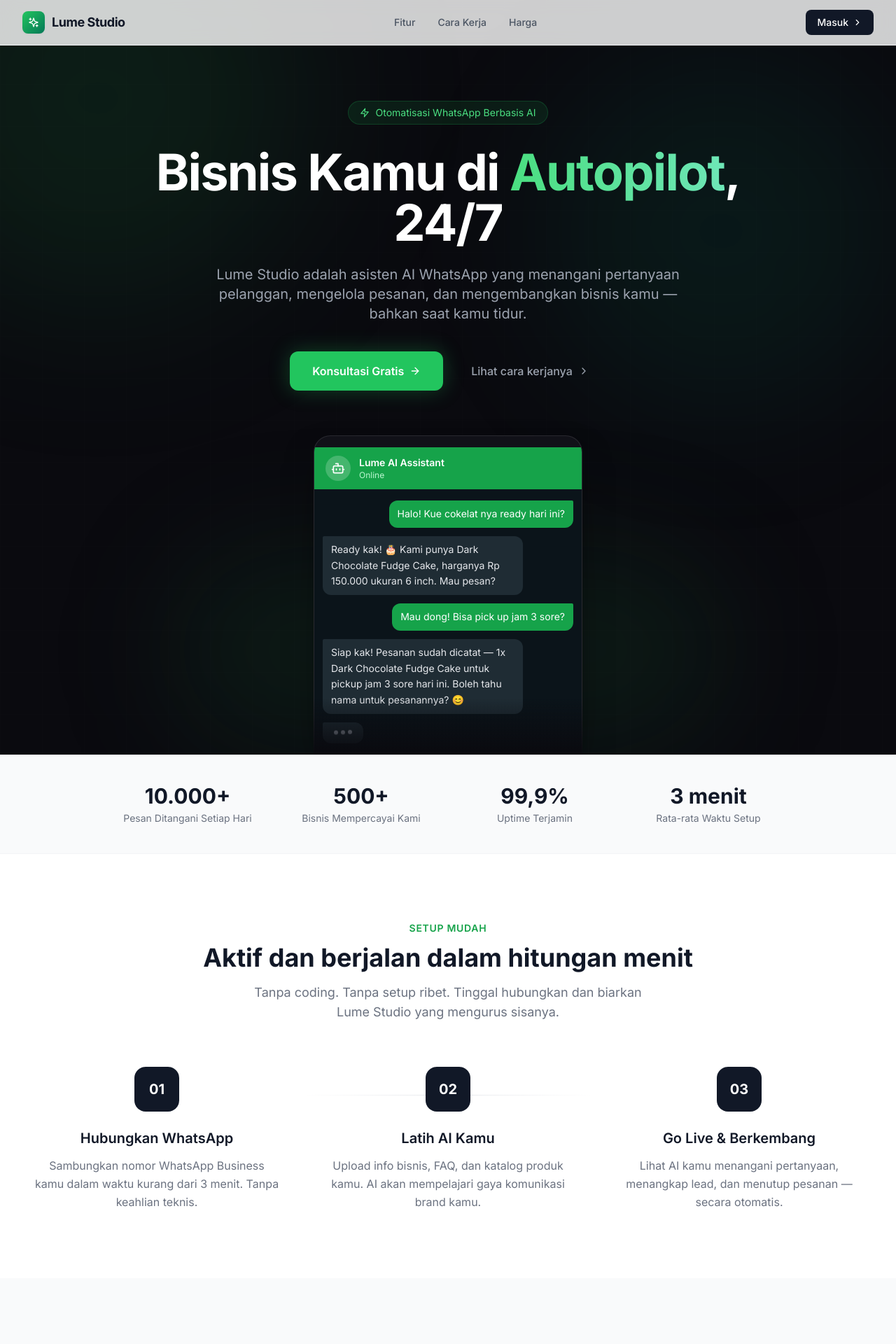
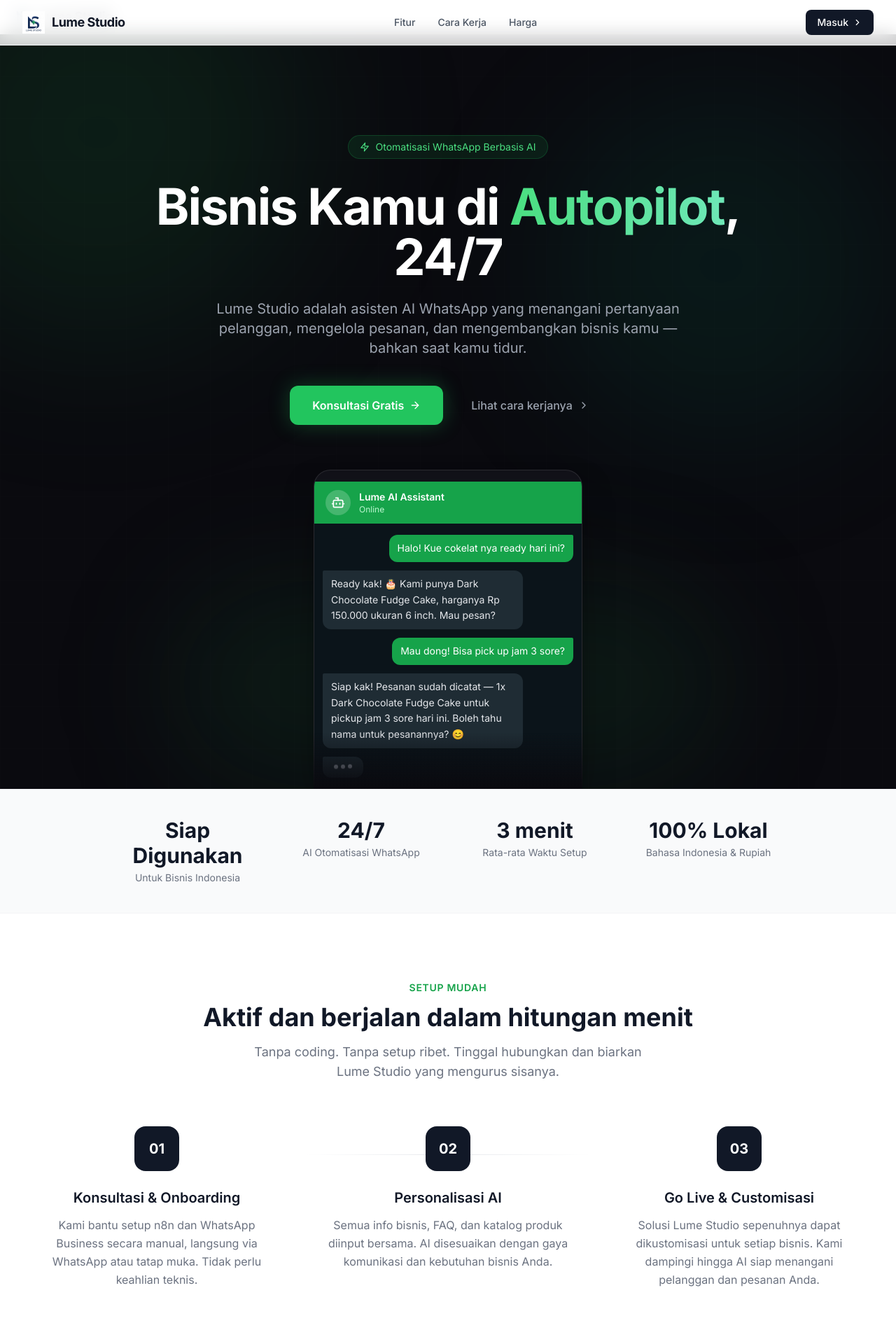
Before and after one commit to hi-lumestudio/LumeStudio, a Next.js app: page / in a window 1280 px wide. Shown: the top 1920 px of the page at 70% size. Built offline with nearby package versions, Linux system fonts and the light colour scheme.

Commit message:
Update branding with new logo and landing page refinements

```diff
--- a/app/layout.tsx
+++ b/app/layout.tsx
@@ -2,6 +2,7 @@
 import { Inter } from 'next/font/google'
 import './globals.css'
 import { Toaster } from 'sonner'
+import Image from 'next/image'
 
 const inter = Inter({ subsets: ['latin'], variable: '--font-inter' })
 
@@ -14,6 +15,15 @@
   return (
     <html lang="en">
       <body className={inter.variable}>
+        {/* Global logo header */}
+        <header className="w-full flex items-center gap-2 px-4 py-2 bg-white border-b border-gray-100">
+          <Image src="/Lume_Studio_Logo.svg"
+           width={32}
+           height={32}
+           alt="Lume Studio Logo"
+           className="w-8 h-8" />
+          <span className="font-bold text-lg text-gray-900 tracking-tight">Lume Studio</span>
+        </header>
         {children}
         <Toaster position="top-right" richColors />
       </body>
--- a/app/page.tsx
+++ b/app/page.tsx
@@ -17,10 +17,10 @@
 } from 'lucide-react'
 
 const stats = [
-  { value: '10.000+', label: 'Pesan Ditangani Setiap Hari' },
-  { value: '500+', label: 'Bisnis Mempercayai Kami' },
-  { value: '99,9%', label: 'Uptime Terjamin' },
+  { value: 'Siap Digunakan', label: 'Untuk Bisnis Indonesia' },
+  { value: '24/7', label: 'AI Otomatisasi WhatsApp' },
   { value: '3 menit', label: 'Rata-rata Waktu Setup' },
+  { value: '100% Lokal', label: 'Bahasa Indonesia & Rupiah' },
 ]
 
 const features = [
@@ -71,18 +71,18 @@
 const steps = [
   {
     step: '01',
-    title: 'Hubungkan WhatsApp',
-    desc: 'Sambungkan nomor WhatsApp Business kamu dalam waktu kurang dari 3 menit. Tanpa keahlian teknis.',
+    title: 'Konsultasi & Onboarding',
+    desc: 'Kami bantu setup n8n dan WhatsApp Business secara manual, langsung via WhatsApp atau tatap muka. Tidak perlu keahlian teknis.',
   },
   {
     step: '02',
-    title: 'Latih AI Kamu',
-    desc: 'Upload info bisnis, FAQ, dan katalog produk kamu. AI akan mempelajari gaya komunikasi brand kamu.',
+    title: 'Personalisasi AI',
+    desc: 'Semua info bisnis, FAQ, dan katalog produk diinput bersama. AI disesuaikan dengan gaya komunikasi dan kebutuhan bisnis Anda.',
   },
   {
     step: '03',
-    title: 'Go Live & Berkembang',
-    desc: 'Lihat AI kamu menangani pertanyaan, menangkap lead, dan menutup pesanan — secara otomatis.',
+    title: 'Go Live & Customisasi',
+    desc: 'Solusi Lume Studio sepenuhnya dapat dikustomisasi untuk setiap bisnis. Kami dampingi hingga AI siap menangani pelanggan dan pesanan Anda.',
   },
 ]
 
@@ -123,26 +123,8 @@
   },
 ]
 
-const testimonials = [
-  {
-    quote: "Lume Studio memangkas waktu respons kami dari berjam-jam jadi detik. Pelanggan kami suka betapa cepatnya kami membalas.",
-    name: 'Sari Dewi',
-    role: 'Pemilik, Bloom Bakery Jakarta',
-    rating: 5,
-  },
-  {
-    quote: "Kami menangani 3x lebih banyak pesanan tanpa menambah karyawan. AI-nya tahu menu kami lebih baik dari sebagian pegawai!",
-    name: 'Rizal Hasan',
-    role: 'CEO, Warung Mie Bandung',
-    rating: 5,
-  },
-  {
-    quote: "Setup cuma 5 menit. Sekarang saya tenang tidur karena setiap pertanyaan pelanggan langsung dijawab.",
-    name: 'Putri Anggraini',
-    role: 'Founder, Toko Bunga Surabaya',
-    rating: 5,
-  },
-]
+// ...existing code...
+// Testimonials removed for honesty. If you have real feedback, add here later.
 
 const chatMessages = [
   { from: 'customer', text: 'Halo! Kue cokelat nya ready hari ini?' },
@@ -159,9 +141,7 @@
       <nav className="fixed top-0 left-0 right-0 z-50 bg-white/80 backdrop-blur-md border-b border-gray-100">
         <div className="max-w-7xl mx-auto px-4 sm:px-6 lg:px-8 h-16 flex items-center justify-between">
           <div className="flex items-center gap-2.5">
-            <div className="w-8 h-8 bg-gradient-to-br from-green-500 to-emerald-700 rounded-lg flex items-center justify-center shadow-sm">
-              <Sparkles className="w-4 h-4 text-white" />
-            </div>
+            <img src="/Lume_Studio_Logo.svg" alt="Lume Studio Logo" className="w-8 h-8" />
             <span className="font-bold text-lg text-gray-900 tracking-tight">Lume Studio</span>
           </div>
           <div className="hidden md:flex items-center gap-8 text-sm font-medium text-gray-600">
@@ -351,28 +331,15 @@
         </div>
       </section>
 
-      {/* ─── Testimonials ─── */}
+      {/* ─── Aspirational Section ─── */}
       <section className="py-24 bg-white">
         <div className="max-w-7xl mx-auto px-4 sm:px-6 lg:px-8">
           <div className="text-center mb-16">
-            <p className="text-sm font-semibold text-green-600 uppercase tracking-wider mb-3">Testimoni</p>
-            <h2 className="text-4xl font-bold text-gray-900 mb-4">Dipercaya oleh bisnis di seluruh Indonesia</h2>
-          </div>
-          <div className="grid grid-cols-1 md:grid-cols-3 gap-8">
-            {testimonials.map(({ quote, name, role, rating }) => (
-              <div key={name} className="bg-gray-50 rounded-2xl p-8 border border-gray-100">
-                <div className="flex gap-0.5 mb-4">
-                  {Array.from({ length: rating }).map((_, i) => (
-                    <Star key={i} className="w-4 h-4 fill-amber-400 text-amber-400" />
-                  ))}
-                </div>
-                <p className="text-gray-700 leading-relaxed mb-6 text-sm">"{quote}"</p>
-                <div>
-                  <p className="font-semibold text-gray-900 text-sm">{name}</p>
-                  <p className="text-gray-500 text-xs">{role}</p>
-                </div>
-              </div>
-            ))}
+            <p className="text-sm font-semibold text-green-600 uppercase tracking-wider mb-3">Siap untuk Bisnis Anda</p>
+            <h2 className="text-4xl font-bold text-gray-900 mb-4">Mulai Otomatisasi WhatsApp Sekarang</h2>
+            <p className="text-lg text-gray-500 max-w-xl mx-auto">
+              Lume Studio siap membantu bisnis Indonesia bertransformasi ke era digital. Jadilah yang pertama memanfaatkan AI untuk melayani pelanggan dan mengelola pesanan secara otomatis.
+            </p>
           </div>
         </div>
       </section>
@@ -458,15 +425,10 @@
             Siap untuk otomatisasi?
           </div>
           <h2 className="text-4xl sm:text-5xl font-bold text-white mb-6 leading-tight">
-            Biarkan AI tangani{' '}
-            <span className="bg-gradient-to-r from-green-400 to-emerald-300 bg-clip-text text-transparent">
-              WhatsApp
-            </span>{' '}
-            kamu hari ini
+            Mulai Otomatisasi WhatsApp Bisnis Anda
           </h2>
           <p className="text-lg text-gray-400 mb-10 leading-relaxed">
-            Bergabung dengan ratusan bisnis Indonesia yang sudah menggunakan Lume Studio untuk melayani pelanggan lebih cepat,
-            menangkap lebih banyak pesanan, dan berkembang — di autopilot.
+            Lume Studio siap membantu bisnis Indonesia melayani pelanggan lebih cepat dan efisien. Konsultasi gratis untuk bisnis yang ingin mencoba solusi AI WhatsApp.
           </p>
           <Link
             href="https://wa.me/+6282332821531"
@@ -484,9 +446,7 @@
       <footer className="bg-[#050508] text-gray-600 py-10 border-t border-white/5">
         <div className="max-w-7xl mx-auto px-4 sm:px-6 lg:px-8 flex flex-col sm:flex-row items-center justify-between gap-4">
           <div className="flex items-center gap-2.5">
-            <div className="w-7 h-7 bg-gradient-to-br from-green-500 to-emerald-700 rounded-lg flex items-center justify-center">
-              <Sparkles className="w-3.5 h-3.5 text-white" />
-            </div>
+            <img src="/Lume_Studio_Logo.svg" alt="Lume Studio Logo" className="w-7 h-7" />
             <span className="font-semibold text-white text-sm">Lume Studio</span>
           </div>
           <p className="text-xs">© {new Date().getFullYear()} Lume Studio. Hak cipta dilindungi.</p>
--- a/components/dashboard/sidebar.tsx
+++ b/components/dashboard/sidebar.tsx
@@ -12,7 +12,6 @@
   LogOut,
   Menu,
   X,
-  Leaf,
   Wallet,
 } from 'lucide-react'
 import { createClient } from '@/lib/supabase/client'
@@ -53,8 +52,8 @@
     <div className="flex flex-col h-full">
       {/* Logo */}
       <div className="flex items-center gap-2.5 px-5 py-5 border-b border-gray-200">
-        <div className="w-8 h-8 bg-green-600 rounded-lg flex items-center justify-center flex-shrink-0">
-          <Leaf className="w-5 h-5 text-white" />
+        <div className="w-8 h-8 flex items-center justify-center flex-shrink-0">
+          <img src="/Lume_Studio_Logo.svg" alt="Lume Studio Logo" className="w-8 h-8" />
         </div>
         <div className="min-w-0">
           <div className="font-bold text-gray-900 text-sm leading-tight">Lume Studio</div>
@@ -117,8 +116,8 @@
       {/* Mobile top bar */}
       <div className="lg:hidden fixed top-0 left-0 right-0 z-30 bg-white border-b border-gray-200 px-4 h-14 flex items-center justify-between">
         <div className="flex items-center gap-2">
-          <div className="w-7 h-7 bg-green-600 rounded-lg flex items-center justify-center">
-            <Leaf className="w-4 h-4 text-white" />
+          <div className="w-7 h-7 flex items-center justify-center">
+            <img src="/Lume_Studio_Logo.svg" alt="Lume Studio Logo" className="w-7 h-7" />
           </div>
           <span className="font-bold text-gray-900">Lume Studio</span>
         </div>
```
Also changed, not shown: asset/Logo.png (added), public/Lume_Studio_Logo.svg (added).
